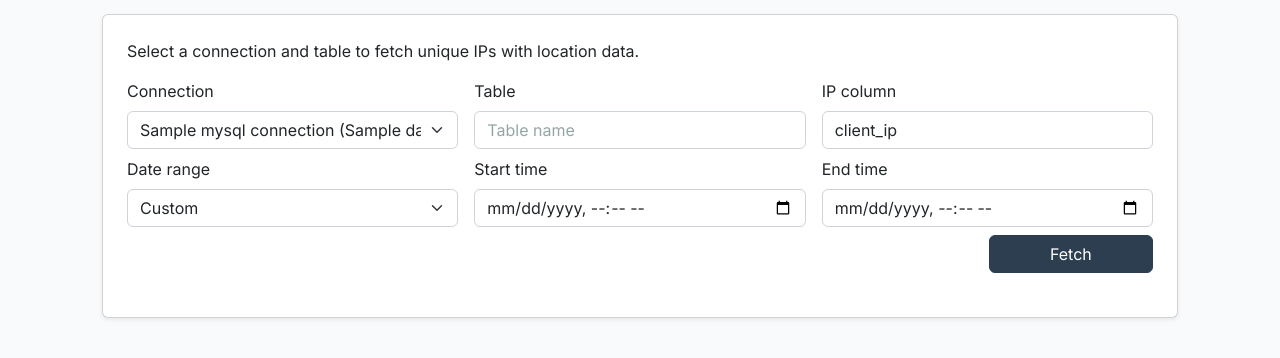
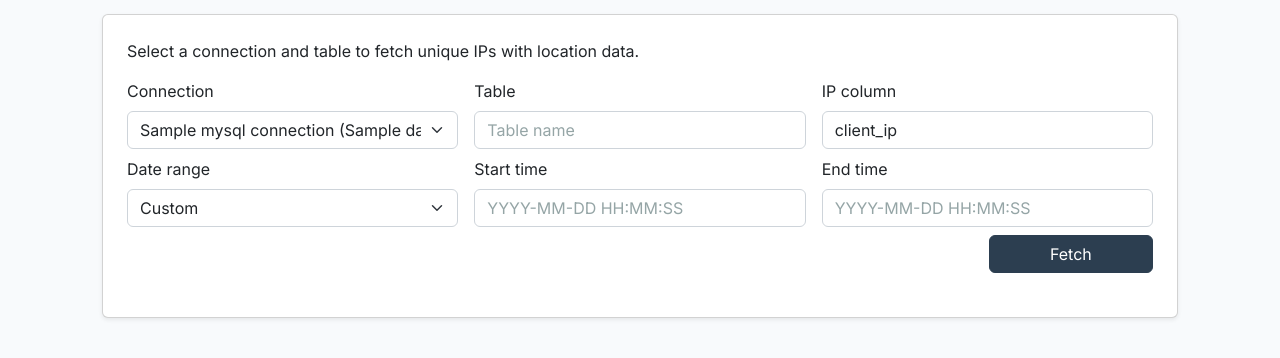
Before and after one commit to monyratha/ip-location-lookup-tool, a Python web app: template templates/mysql_lookup.html in a window 1280 px wide. Shown: the part 184-542 px from the top of the page. Run offline with Jinja, Linux system fonts and the light colour scheme; the template is opened without the code that fills it: most values are stand-ins (such as "Sample title", 1, 10 or a date in 2020); some libraries are stand-ins or nearby versions.

Commit message:
Display MySQL date inputs in database format

```diff
--- a/templates/mysql_lookup.html
+++ b/templates/mysql_lookup.html
@@ -36,11 +36,11 @@
         </div>
         <div class="col-md-4">
             <label class="form-label">Start time</label>
-            <input type="datetime-local" id="mysqlStart" class="form-control">
+            <input type="text" id="mysqlStart" class="form-control" placeholder="YYYY-MM-DD HH:MM:SS">
         </div>
         <div class="col-md-4">
             <label class="form-label">End time</label>
-            <input type="datetime-local" id="mysqlEnd" class="form-control">
+            <input type="text" id="mysqlEnd" class="form-control" placeholder="YYYY-MM-DD HH:MM:SS">
         </div>
     </div>
     <div class="row g-2 mb-2">
@@ -59,12 +59,17 @@
     {% endif %}
 </div>
 <script>
+function formatForDB(d) {
+    // Convert a Date to YYYY-MM-DD HH:MM:SS in the browser's local timezone
+    const offsetMs = d.getTimezoneOffset() * 60000;
+    return new Date(d.getTime() - offsetMs)
+        .toISOString()
+        .slice(0, 19)
+        .replace('T', ' ');
+}
+
 function setDateInput(elem, d) {
-    // Format the date in the user's local timezone so the displayed
-    // value matches the expected local time regardless of offset.
-    const offsetMs = d.getTimezoneOffset() * 60000;
-    const localISO = new Date(d.getTime() - offsetMs).toISOString().slice(0, 16);
-    elem.value = localISO;
+    elem.value = formatForDB(d);
 }
 
 function applyDateRange() {
@@ -125,8 +130,8 @@ async function fetchMySQL() {
             connection_id: conn,
             table: table,
             ip_column: col,
-            start_time: start ? start.replace('T', ' ') + ':00' : null,
-            end_time: end ? end.replace('T', ' ') + ':00' : null
+            start_time: start || null,
+            end_time: end || null
         })
     });
 
```
